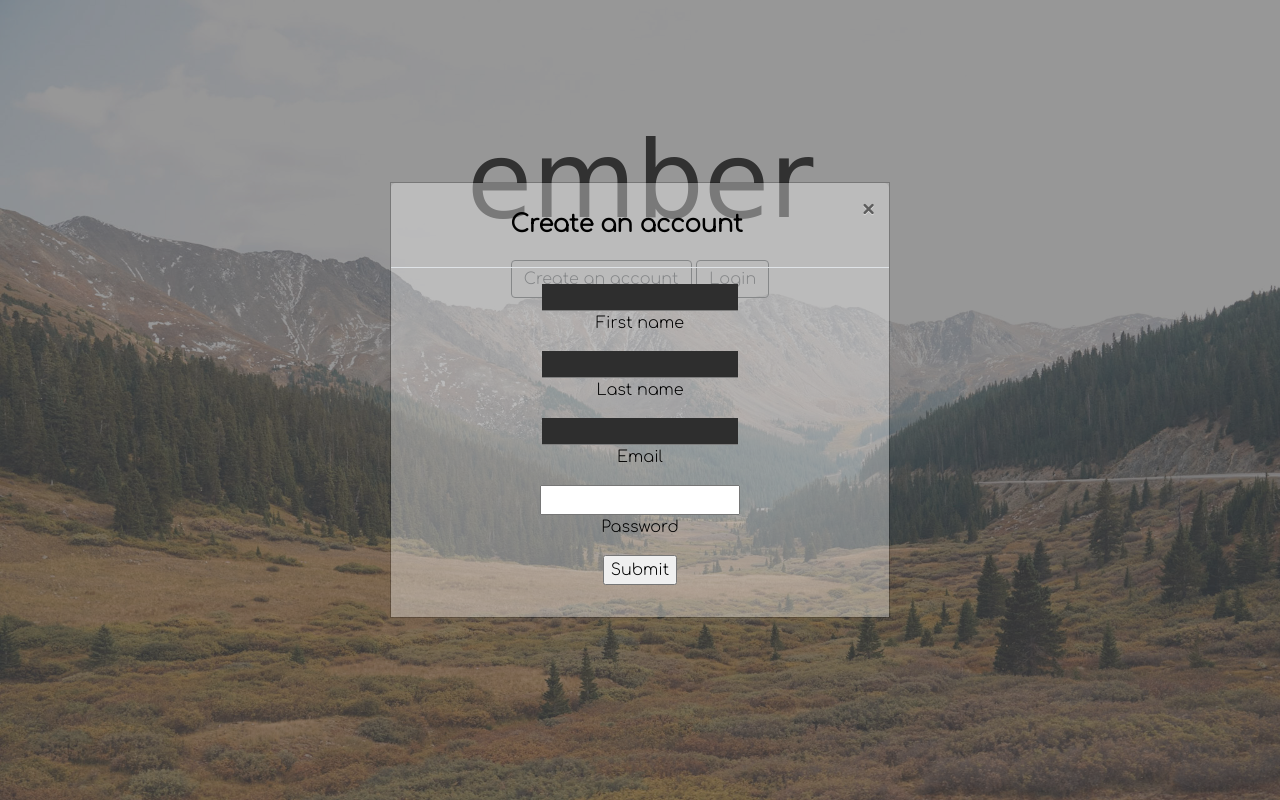
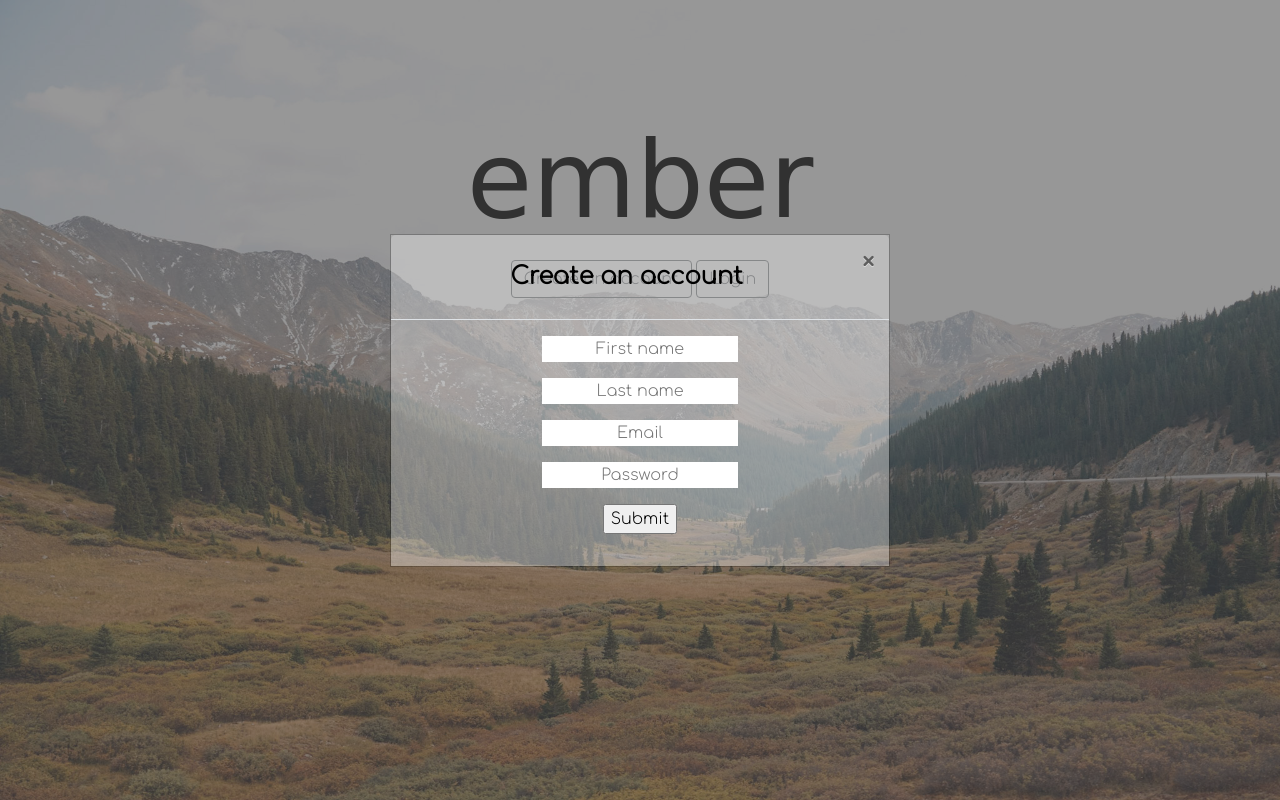
Before and after one commit to amytrick/Ember-with-Angular, a Flask app: page / in a window 1280 px wide, after a click on "Create an account". Run offline with Flask 2, Linux system fonts and the light colour scheme; some libraries are stand-ins or nearby versions; some web fonts are replaced.

Commit message:
login page textboxes white background

```diff
--- a/static/JS/photos.js
+++ b/static/JS/photos.js
@@ -92,6 +92,7 @@ document.getElementById("photo-upload-button").onchange = function() {
 }
 
 
+
 // SUBMIT STAR RATING UPON CLICK
 $('input[name=star-radios]').on('change', function() {
     $(this).closest("form").submit();
--- a/templates/landingpage.html
+++ b/templates/landingpage.html
@@ -28,8 +28,16 @@
         max-width: 100%;
         max-height: auto;
       }
+
       h1 {
         color: black
+      }
+
+      #login-page input[type=text], input[type=password] {
+        background-color: white;
+        color: black;
+        border: none;
+        text-align: center;
       }
 
 
@@ -69,10 +77,10 @@
             <div class="modal-body">
               <!-- New account form -->
               <form action="/user" method="POST">
-                <p><input type="text" name="fname" id="fname-field"><br>First name</p>
-                <p><input type="text" name="lname" id="lname-field"><br>Last name</p>
-                <p><input type="text" name="email" id="email-field"><br>Email</p>
-                <p><input type="password" name="password" id="password-field"><br>Password</p>
+                <p><input type="text" name="fname" id="fname-field"placeholder="First name"></p>
+                <p><input type="text" name="lname" id="lname-field"placeholder="Last name"></p>
+                <p><input type="text" name="email" id="email-field" placeholder="Email"></p>
+                <p><input type="password" name="password" id="password-field" placeholder="Password"></p>
                 <p><input type="submit"></p>
               </form>
             </div>
@@ -102,8 +110,8 @@
             <div class="modal-body">
               <!-- Login form -->
               <form action="/login">
-                <p><input type="text" name="login_email" id="login-email-field"><br>Email</p>
-                <p><input type="password" name="login_password" id="login-password-field"><br>Password</p>
+                <p><input type="text" name="login_email" id="login-email-field" placeholder="Email"></p>
+                <p><input type="password" name="login_password" id="login-password-field" placeholder="Password"></p>
                 <p><input type="submit"></p>
               </form>
             </div>
```
